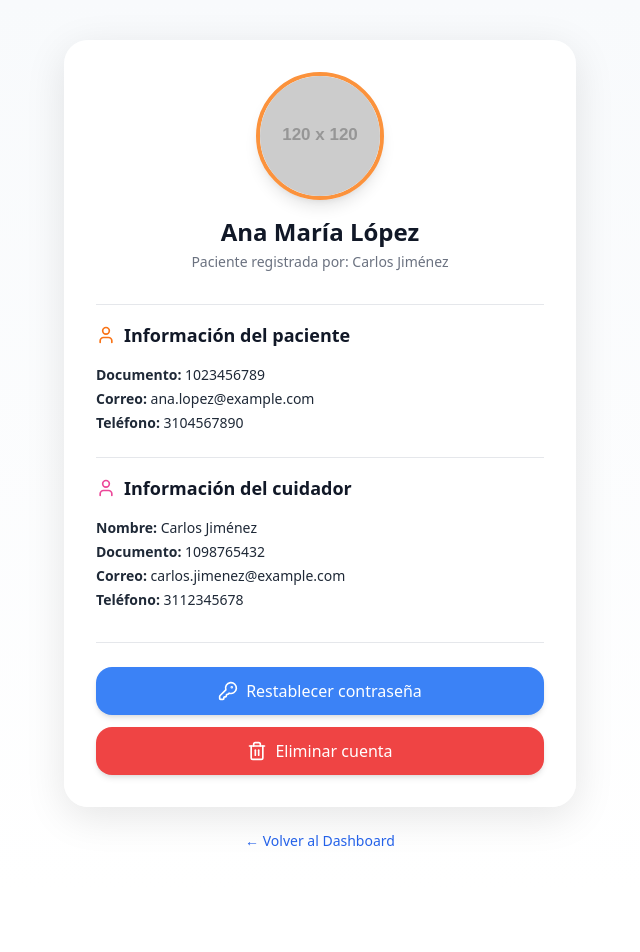
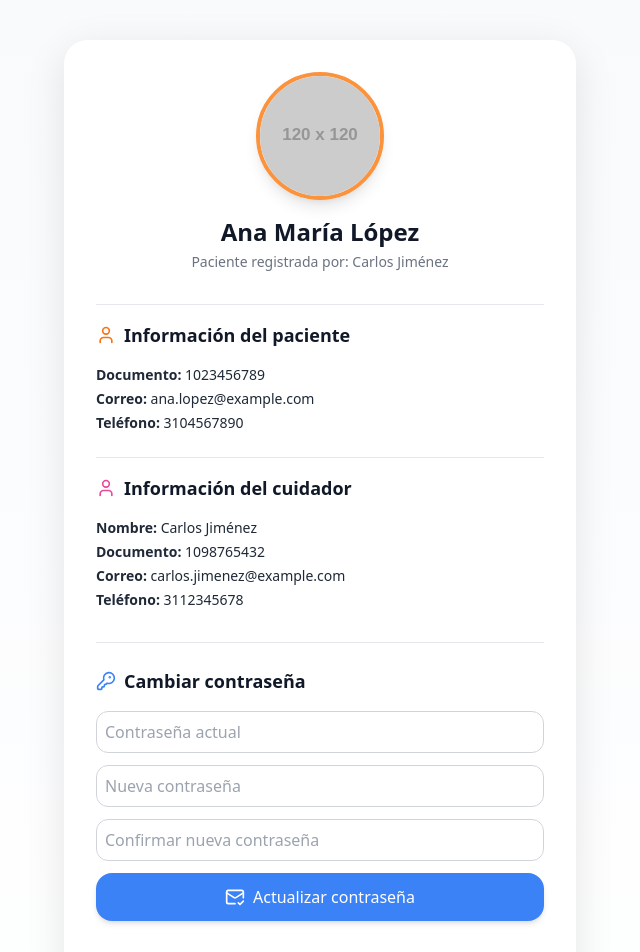
Before and after one commit to Krsz1/DoURemember, a React (Vite) app in the folder frontend/: page /profile in a window 1280 px wide. Shown: the top 952 px of the page, without its empty margins (320-960 px from the left). Before the commit the page ends 891 px from the top, so only its background shows below. Built offline with nearby package versions, Linux system fonts and the light colour scheme; no server answers.

Commit message:
Requisitos de HU

```diff
--- a/frontend/src/pages/Profile.tsx
+++ b/frontend/src/pages/Profile.tsx
@@ -1,13 +1,13 @@
 import { useState } from "react";
 import { useNavigate } from "react-router-dom";
-import { User, Trash2, KeyRound } from "lucide-react";
+import { User, Trash2, KeyRound, MailCheck } from "lucide-react";
 import { useAuth } from "../context/AuthContext"; // Hook del contexto simulado
 
 export default function Profile() {
   const { user } = useAuth(); // Usuario autenticado (simulado)
   const navigate = useNavigate();
 
-  // Estados simulados para datos del paciente y cuidador
+  // Datos simulados
   const [patient] = useState({
     nombre: "Ana María López",
     documento: "1023456789",
@@ -23,19 +23,58 @@ export default function Profile() {
     telefono: "3112345678",
   });
 
-  const handleDeleteAccount = () => {
-    // 🚧 Pendiente de integración con backend
-    alert("Función de eliminar cuenta pendiente de integración backend");
+  // Estado para restablecer contraseña
+  const [currentPassword, setCurrentPassword] = useState("");
+  const [newPassword, setNewPassword] = useState("");
+  const [confirmPassword, setConfirmPassword] = useState("");
+  const [message, setMessage] = useState<{ text: string; type: "success" | "error" | "" }>({
+    text: "",
+    type: "",
+  });
+
+  const handlePasswordChange = () => {
+    if (!currentPassword || !newPassword || !confirmPassword) {
+      setMessage({ text: "Por favor completa todos los campos.", type: "error" });
+      return;
+    }
+
+    // Simulación de validación (contraseña actual simulada: 12345)
+    if (currentPassword !== "12345") {
+      setMessage({ text: "La contraseña actual no es correcta.", type: "error" });
+      return;
+    }
+
+    if (newPassword !== confirmPassword) {
+      setMessage({ text: "Las contraseñas nuevas no coinciden.", type: "error" });
+      return;
+    }
+
+    // Simulación de éxito
+    setMessage({ text: "Contraseña actualizada correctamente.", type: "success" });
+
+    // Simular envío de correo
+    setTimeout(() => {
+      alert("📧 Se ha enviado un correo de confirmación del cambio de contraseña.");
+    }, 500);
+
+    // Limpiar campos
+    setCurrentPassword("");
+    setNewPassword("");
+    setConfirmPassword("");
   };
 
-  const handleResetPassword = () => {
-    // 🚧 Aquí tus compañeros conectarán el envío real del correo de restablecimiento
-    alert("Se enviará un enlace de restablecimiento al correo del usuario (pendiente de backend)");
+  const handleDeleteAccount = () => {
+    const confirmDelete = window.confirm(
+      "¿Estás seguro de que deseas eliminar tu cuenta? Esta acción no se puede deshacer."
+    );
+    if (confirmDelete) {
+      alert("Función de eliminación de cuenta pendiente de integración backend.");
+    }
   };
 
   return (
     <div className="min-h-screen bg-gradient-to-b from-slate-50 to-white flex flex-col items-center py-10 px-4">
-      {/* Contenedor principal */}
+      {/* Tarjeta principal */}
       <div className="bg-white/90 backdrop-blur-xl shadow-[0_10px_40px_rgb(0,0,0,0.1)] rounded-3xl p-8 w-full max-w-lg text-gray-800">
         {/* Encabezado */}
         <div className="flex flex-col items-center mb-8">
@@ -44,9 +83,7 @@ export default function Profile() {
             alt="Foto del paciente"
             className="w-32 h-32 rounded-full object-cover border-4 border-orange-400 shadow-lg mb-4"
           />
-          <h1 className="text-2xl font-semibold text-gray-900">
-            {patient.nombre}
-          </h1>
+          <h1 className="text-2xl font-semibold text-gray-900">{patient.nombre}</h1>
           <p className="text-gray-500 text-sm mt-1">
             Paciente registrada por: {caregiver.nombre}
           </p>
@@ -77,18 +114,56 @@ export default function Profile() {
           </div>
         </div>
 
-        {/* Botones de acciones */}
+        {/* Sección de cambio de contraseña */}
+        <div className="border-t border-gray-200 pt-6 mt-8">
+          <h2 className="text-lg font-semibold text-gray-900 flex items-center gap-2 mb-4">
+            <KeyRound className="w-5 h-5 text-blue-500" /> Cambiar contraseña
+          </h2>
+          <div className="flex flex-col space-y-3">
+            <input
+              type="password"
+              placeholder="Contraseña actual"
+              value={currentPassword}
+              onChange={(e) => setCurrentPassword(e.target.value)}
+              className="border border-gray-300 rounded-xl p-2 focus:outline-none focus:ring-2 focus:ring-blue-400"
+            />
+            <input
+              type="password"
+              placeholder="Nueva contraseña"
+              value={newPassword}
+              onChange={(e) => setNewPassword(e.target.value)}
+              className="border border-gray-300 rounded-xl p-2 focus:outline-none focus:ring-2 focus:ring-blue-400"
+            />
+            <input
+              type="password"
+              placeholder="Confirmar nueva contraseña"
+              value={confirmPassword}
+              onChange={(e) => setConfirmPassword(e.target.value)}
+              className="border border-gray-300 rounded-xl p-2 focus:outline-none focus:ring-2 focus:ring-blue-400"
+            />
+
+            <button
+              onClick={handlePasswordChange}
+              className="flex items-center justify-center gap-2 py-3 text-white bg-blue-500 hover:bg-blue-600 rounded-2xl shadow-md transition-all duration-300"
+            >
+              <MailCheck className="w-5 h-5" />
+              Actualizar contraseña
+            </button>
+
+            {message.text && (
+              <p
+                className={`text-sm mt-2 ${
+                  message.type === "error" ? "text-red-500" : "text-green-600"
+                }`}
+              >
+                {message.text}
+              </p>
+            )}
+          </div>
+        </div>
+
+        {/* Eliminar cuenta */}
         <div className="mt-8 border-t border-gray-200 pt-6 space-y-3">
-          {/* 🔐 Restablecer contraseña */}
-          <button
-            onClick={handleResetPassword}
-            className="flex items-center justify-center w-full gap-2 py-3 text-white bg-blue-500 hover:bg-blue-600 rounded-2xl shadow-md transition-all duration-300"
-          >
-            <KeyRound className="w-5 h-5" />
-            Restablecer contraseña
-          </button>
-
-          {/* 🗑️ Eliminar cuenta */}
           <button
             onClick={handleDeleteAccount}
             className="flex items-center justify-center w-full gap-2 py-3 text-white bg-red-500 hover:bg-red-600 rounded-2xl shadow-md transition-all duration-300"
--- a/frontend/src/pages/Register.tsx
+++ b/frontend/src/pages/Register.tsx
@@ -1,40 +1,73 @@
 // src/pages/Register.tsx
 import { useState } from "react";
-import { Link } from "react-router-dom";
+import { Link, useNavigate } from "react-router-dom";
 import { Mail, Lock, User, Phone, IdCard } from "lucide-react";
 
+// Simulación de una base de datos temporal para validación
+const fakeDB = [
+  { correo: "doctor@example.com", documento: "123456789" },
+  { correo: "cuidador@example.com", documento: "987654321" },
+];
+
+// Simulación de envío de correo (mock)
+const sendVerificationEmail = async (correo: string): Promise<boolean> => {
+  return new Promise((resolve) => {
+    console.log(`📧 Enviando correo de verificación a ${correo}...`);
+    setTimeout(() => {
+      console.log("✅ Correo enviado correctamente (simulado)");
+      resolve(true);
+    }, 3000); // Simula envío en menos de 5 minutos
+  });
+};
+
 const Register = () => {
+  const navigate = useNavigate();
+
   const [formData, setFormData] = useState({
     rol: "",
-    // datos cuando el usuario es MEDICO
     nombre: "",
     documento: "",
-    // datos cuando el usuario es CUIDADOR (o paciente asociado)
     nombrePaciente: "",
     documentoPaciente: "",
-    // cuidador propios
     nombreCuidador: "",
     documentoCuidador: "",
-    // opcional
     medicoTratante: "",
-    // contacto / auth
     correo: "",
     telefono: "",
     password: "",
     confirmPassword: "",
   });
 
+  const [loading, setLoading] = useState(false);
+  const [correoVerificado, setCorreoVerificado] = useState(false);
+
   const handleChange = (
-    e: React.ChangeEvent<HTMLInputElement | HTMLSelectElement | HTMLTextAreaElement>
+    e: React.ChangeEvent<
+      HTMLInputElement | HTMLSelectElement | HTMLTextAreaElement
+    >
   ) => {
     const { name, value } = e.target;
     setFormData((prev) => ({ ...prev, [name]: value }));
   };
 
-  const handleRegister = (e: React.FormEvent) => {
+  // Función para validar seguridad de contraseña
+  const validatePassword = (password: string): boolean => {
+    const regex =
+      /^(?=.*[A-Z])(?=.*\d)(?=.*[!@#$%^&*()_+\-=[\]{};':"\\|,.<>/?]).{8,}$/;
+    return regex.test(password);
+  };
+
+  // Validar si el correo o documento ya existen
+  const isAlreadyRegistered = (correo: string, documento: string): boolean => {
+    return fakeDB.some(
+      (user) => user.correo === correo || user.documento === documento
+    );
+  };
+
+  const handleRegister = async (e: React.FormEvent) => {
     e.preventDefault();
 
-    // Validaciones básicas
+    // Validaciones principales
     if (!formData.rol) {
       alert("Selecciona un rol.");
       return;
@@ -45,8 +78,15 @@ const Register = () => {
       return;
     }
 
-    if (!formData.password || !formData.confirmPassword) {
-      alert("Ingrese y confirme la contraseña.");
+    if (isAlreadyRegistered(formData.correo, formData.documento)) {
+      alert("El correo o documento ya están registrados.");
+      return;
+    }
+
+    if (!validatePassword(formData.password)) {
+      alert(
+        "La contraseña debe tener al menos 8 caracteres, una mayúscula, un número y un símbolo."
+      );
       return;
     }
 
@@ -55,10 +95,10 @@ const Register = () => {
       return;
     }
 
-    // Validaciones por rol
+    // Validaciones según el rol
     if (formData.rol === "medico") {
       if (!formData.nombre || !formData.documento) {
-        alert("Completa nombre y documento para el médico.");
+        alert("Completa nombre y documento del médico.");
         return;
       }
     }
@@ -74,52 +114,23 @@ const Register = () => {
       }
     }
 
-    // Preparar payload consistente
-    const base = {
-      rol: formData.rol,
-      correo: formData.correo,
-      telefono: formData.telefono || null,
-    };
+    // Envío del correo de verificación
+    setLoading(true);
+    const enviado = await sendVerificationEmail(formData.correo);
+    setLoading(false);
 
-    let dataToSend: any = { ...base };
+    if (enviado) {
+      alert("Correo de verificación enviado. Por favor, revisa tu bandeja.");
+      setCorreoVerificado(true);
 
-    if (formData.rol === "medico") {
-      dataToSend = {
-        ...dataToSend,
-        tipo: "medico",
-        nombre: formData.nombre,
-        documento: formData.documento,
-        medicoTratante: null,
-        nombreCuidador: null,
-        documentoCuidador: null,
-      };
-    } else if (formData.rol === "cuidador") {
-      dataToSend = {
-        ...dataToSend,
-        tipo: "cuidador",
-        nombrePaciente: formData.nombrePaciente,
-        documentoPaciente: formData.documentoPaciente,
-        nombreCuidador: formData.nombreCuidador || null,
-        documentoCuidador: formData.documentoCuidador || null,
-        medicoTratante: formData.medicoTratante || null,
-      };
-    } else {
-      // por si hay más roles en el futuro
-      dataToSend = {
-        ...dataToSend,
-        tipo: formData.rol,
-        medicoTratante: formData.medicoTratante || null,
-        nombreCuidador: formData.nombreCuidador || null,
-        documentoCuidador: formData.documentoCuidador || null,
-      };
+      // Simula que el usuario confirmó el correo
+      setTimeout(() => {
+        alert("Correo verificado con éxito 🎉");
+        // Registro exitoso
+        console.log("Usuario registrado:", formData);
+        navigate("/dashboard"); // o a la pantalla principal
+      }, 4000);
     }
-
-    // Nota: aquí podrías llamar a tu servicio de auth / API / Firebase para crear el usuario.
-    // Por ahora dejamos en consola para pruebas locales.
-    console.log("Datos de registro preparados:", dataToSend);
-
-    // Ejemplo: limpiar form (opcional)
-    // setFormData({ rol: "", nombre: "", documento: "", nombrePaciente: "", documentoPaciente: "", nombreCuidador: "", documentoCuidador: "", medicoTratante: "", correo: "", telefono: "", password: "", confirmPassword: "" });
   };
 
   return (
@@ -135,7 +146,6 @@ const Register = () => {
           </p>
         </div>
 
-        {/* Formulario */}
         <form onSubmit={handleRegister} className="space-y-5">
           {/* Rol */}
           <div className="relative">
@@ -152,10 +162,9 @@ const Register = () => {
             </select>
           </div>
 
-          {/* Campos dinámicos para MEDICO */}
+          {/* Campos dinámicos */}
           {formData.rol === "medico" && (
             <>
-              {/* Nombre */}
               <div className="relative">
                 <User className="absolute left-4 top-3.5 text-gray-400" size={18} />
                 <input
@@ -168,8 +177,6 @@ const Register = () => {
                   className="w-full pl-10 pr-4 py-3 rounded-xl bg-gray-50 border border-gray-200 focus:ring-2 focus:ring-orange-400 focus:border-orange-400 outline-none text-gray-700 transition-all duration-300"
                 />
               </div>
-
-              {/* Documento */}
               <div className="relative">
                 <IdCard className="absolute left-4 top-3.5 text-gray-400" size={18} />
                 <input
@@ -185,10 +192,8 @@ const Register = () => {
             </>
           )}
 
-          {/* Campos dinámicos para CUIDADOR */}
           {formData.rol === "cuidador" && (
             <>
-              {/* Nombre del paciente */}
               <div className="relative">
                 <User className="absolute left-4 top-3.5 text-gray-400" size={18} />
                 <input
@@ -201,8 +206,6 @@ const Register = () => {
                   className="w-full pl-10 pr-4 py-3 rounded-xl bg-gray-50 border border-gray-200 focus:ring-2 focus:ring-orange-400 focus:border-orange-400 outline-none text-gray-700 transition-all duration-300"
                 />
               </div>
-
-              {/* Documento del paciente */}
               <div className="relative">
                 <IdCard className="absolute left-4 top-3.5 text-gray-400" size={18} />
                 <input
@@ -215,21 +218,6 @@ const Register = () => {
                   className="w-full pl-10 pr-4 py-3 rounded-xl bg-gray-50 border border-gray-200 focus:ring-2 focus:ring-orange-400 focus:border-orange-400 outline-none text-gray-700 transition-all duration-300"
                 />
               </div>
-
-              {/* Médico tratante (opcional) */}
-              <div className="relative">
-                <User className="absolute left-4 top-3.5 text-gray-400" size={18} />
-                <input
-                  type="text"
-                  name="medicoTratante"
-                  placeholder="Nombre del médico tratante (opcional)"
-                  value={formData.medicoTratante}
-                  onChange={handleChange}
-                  className="w-full pl-10 pr-4 py-3 rounded-xl bg-gray-50 border border-gray-200 focus:ring-2 focus:ring-orange-400 focus:border-orange-400 outline-none text-gray-700 transition-all duration-300"
-                />
-              </div>
-
-              {/* Nombre del cuidador */}
               <div className="relative">
                 <User className="absolute left-4 top-3.5 text-gray-400" size={18} />
                 <input
@@ -242,8 +230,6 @@ const Register = () => {
                   className="w-full pl-10 pr-4 py-3 rounded-xl bg-gray-50 border border-gray-200 focus:ring-2 focus:ring-orange-400 focus:border-orange-400 outline-none text-gray-700 transition-all duration-300"
                 />
               </div>
-
-              {/* Documento del cuidador */}
               <div className="relative">
                 <IdCard className="absolute left-4 top-3.5 text-gray-400" size={18} />
                 <input
@@ -259,7 +245,7 @@ const Register = () => {
             </>
           )}
 
-          {/* Correo */}
+          {/* Correo, Teléfono y Contraseña */}
           <div className="relative">
             <Mail className="absolute left-4 top-3.5 text-gray-400" size={18} />
             <input
@@ -269,11 +255,10 @@ const Register = () => {
               value={formData.correo}
               onChange={handleChange}
               required
-              className="w-full pl-10 pr-4 py-3 rounded-xl bg-gray-50 border border-gray-200 focus:ring-2 focus:ring-orange-400 focus:border-orange-400 outline-none text-gray-700 transition-all duration-300"
+              className="w-full pl-10 pr-4 py-3 rounded-xl bg-gray-50 border border-gray-200"
             />
           </div>
 
-          {/* Teléfono */}
           <div className="relative">
             <Phone className="absolute left-4 top-3.5 text-gray-400" size={18} />
             <input
@@ -283,11 +268,10 @@ const Register = () => {
               value={formData.telefono}
               onChange={handleChange}
               required
-              className="w-full pl-10 pr-4 py-3 rounded-xl bg-gray-50 border border-gray-200 focus:ring-2 focus:ring-orange-400 focus:border-orange-400 outline-none text-gray-700 transition-all duration-300"
+              className="w-full pl-10 pr-4 py-3 rounded-xl bg-gray-50 border border-gray-200"
             />
           </div>
 
-          {/* Contraseña */}
           <div className="relative">
             <Lock className="absolute left-4 top-3.5 text-gray-400" size={18} />
             <input
@@ -297,11 +281,10 @@ const Register = () => {
               value={formData.password}
               onChange={handleChange}
               required
-              className="w-full pl-10 pr-4 py-3 rounded-xl bg-gray-50 border border-gray-200 focus:ring-2 focus:ring-orange-400 focus:border-orange-400 outline-none text-gray-700 transition-all duration-300"
+              className="w-full pl-10 pr-4 py-3 rounded-xl bg-gray-50 border border-gray-200"
             />
           </div>
 
-          {/* Confirmar contraseña */}
           <div className="relative">
             <Lock className="absolute left-4 top-3.5 text-gray-400" size={18} />
             <input
@@ -311,20 +294,23 @@ const Register = () => {
               value={formData.confirmPassword}
               onChange={handleChange}
               required
-              className="w-full pl-10 pr-4 py-3 rounded-xl bg-gray-50 border border-gray-200 focus:ring-2 focus:ring-orange-400 focus:border-orange-400 outline-none text-gray-700 transition-all duration-300"
+              className="w-full pl-10 pr-4 py-3 rounded-xl bg-gray-50 border border-gray-200"
             />
           </div>
 
-          {/* Botón */}
           <button
             type="submit"
-            className="w-full py-3 mt-2 rounded-xl font-semibold text-white text-lg bg-gradient-to-r from-orange-400 via-pink-500 to-red-400 hover:shadow-[0_6px_20px_rgb(251,146,60,0.5)] transform hover:-translate-y-0.5 transition-all duration-300"
+            disabled={loading}
+            className={`w-full py-3 mt-2 rounded-xl font-semibold text-white text-lg ${
+              loading
+                ? "bg-gray-400 cursor-not-allowed"
+                : "bg-gradient-to-r from-orange-400 via-pink-500 to-red-400 hover:shadow-lg"
+            } transition-all duration-300`}
           >
-            Crear cuenta
+            {loading ? "Enviando correo..." : "Crear cuenta"}
           </button>
         </form>
 
-        {/* Enlace de login */}
         <p className="text-center text-gray-600 mt-8 text-sm">
           ¿Ya tienes cuenta?{" "}
           <Link
```
